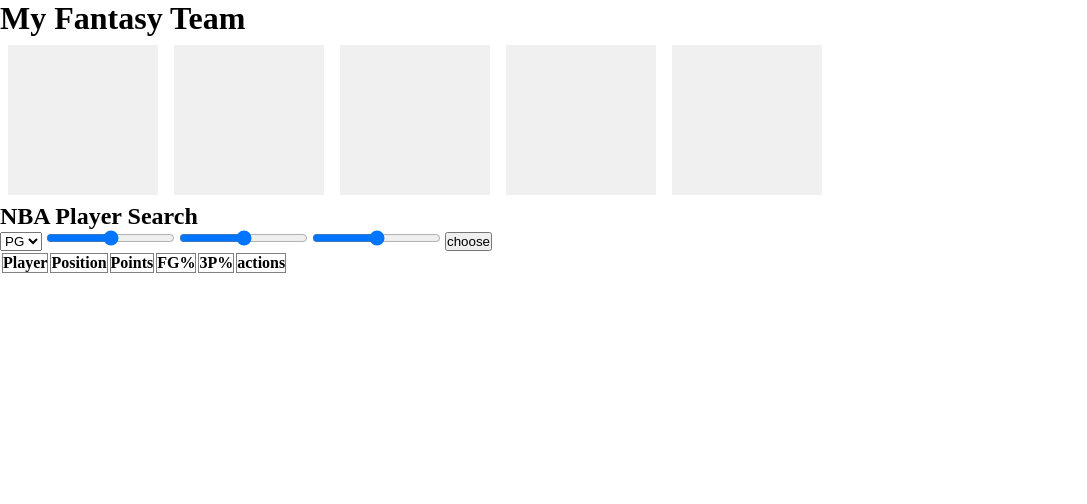
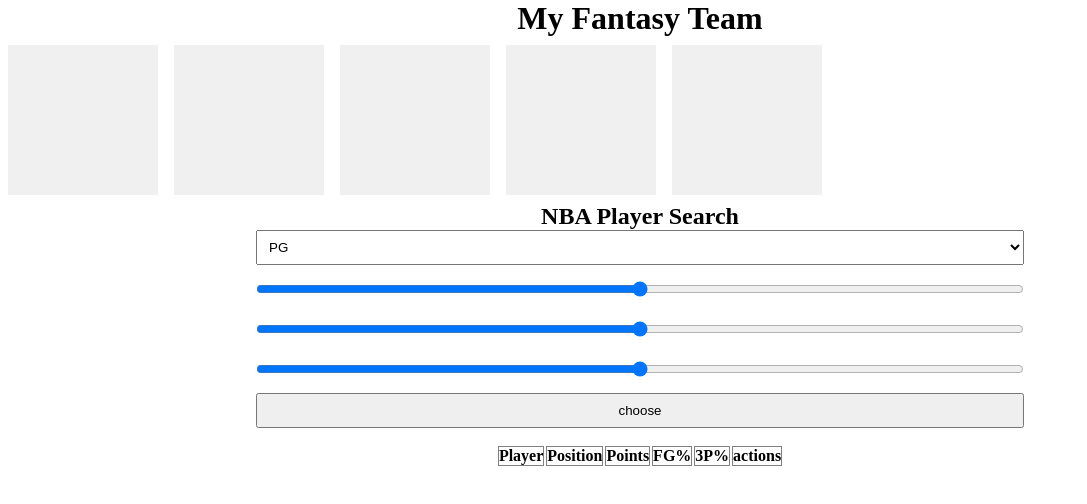
Before and after one commit to shlomogratzer/test_fs_3, a plain HTML site: page index.html in a window 1280 px wide. Shown: the whole page, without its empty margins (0-1087 px from the left). Drawn offline with Linux system fonts and the light colour scheme.

Commit message:
add base css

```diff
--- a/style.css
+++ b/style.css
@@ -3,7 +3,10 @@
     padding: 0;
     box-sizing: border-box;
 }
-
+header{
+    display: flex;
+    justify-content: center;
+}
 #player{
     display: flex;
 }
@@ -15,9 +18,25 @@
     padding: 12px;
 }
 
-form{
+#check-list > div{
     display: flex;
     flex-direction: column;
+    width: 60%;
+
+}
+select, input ,#choose-btn {
+    padding: 8px;
+    margin-bottom: 8px;
+}
+#check-list{
+    display: flex;
+    align-items: center;
+    justify-content: center;
+    flex-direction: column;
+
+}
+table{
+    margin-top: 8px;
 }
 th{
     border: gray ,solid 0.5px;
```
Also changed, not shown: 1 other file.
